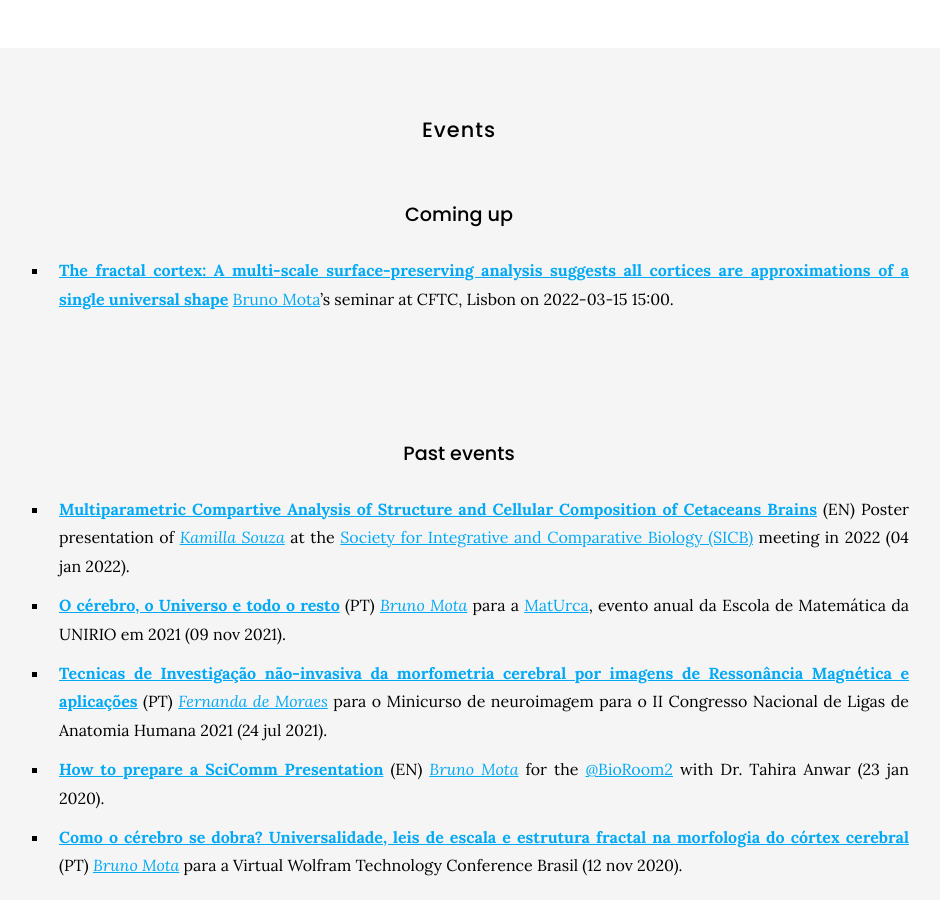
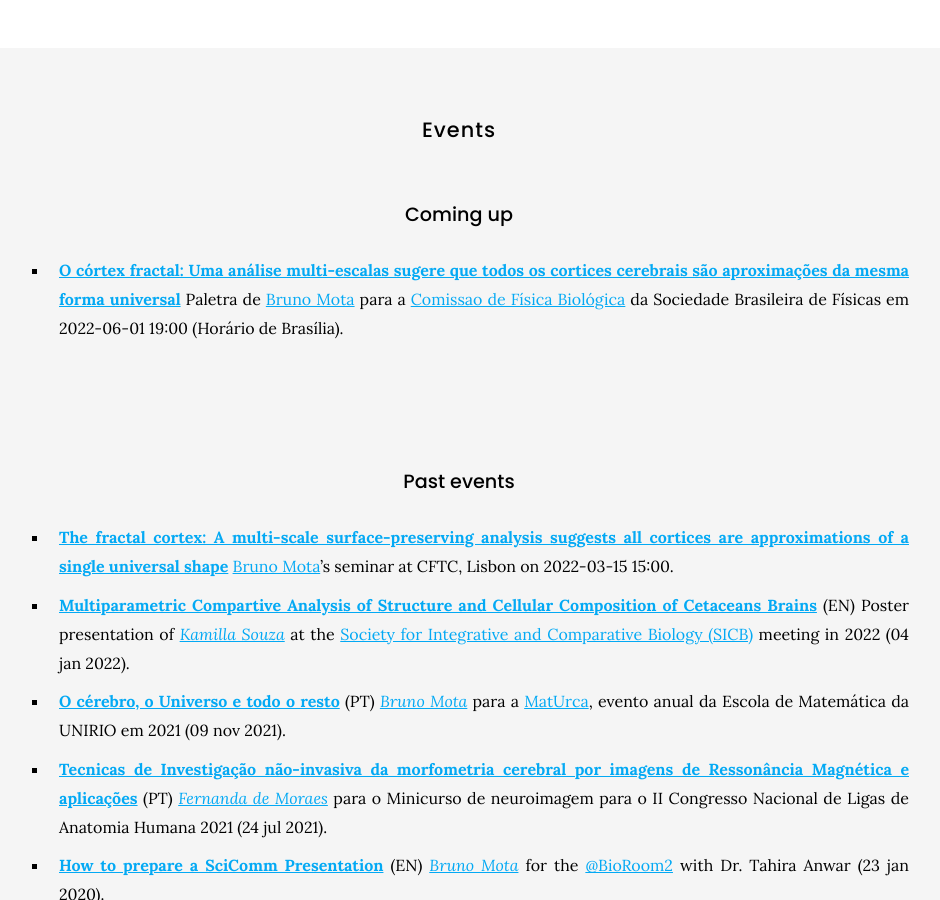
Before and after one commit to metaBIOlab/metabio, a Jekyll site: the page built from tools/index.md, in a window 1280 px wide and 900 px high, scrolled down 2141 px. Shown: the whole window, without its empty margins (181-1121 px from the left). Built offline with Jekyll 4.4.1, drawn with Linux system fonts in a browser that asks for light colours; nearby versions of some CDN libraries.

Commit message:
Update index.md

```diff
--- a/tools/index.md
+++ b/tools/index.md
@@ -48,13 +48,14 @@ Please fell free to get in touch with any of us regarding this material.
 
 ### Coming up
 
-- **[The fractal cortex: A multi-scale surface-preserving analysis suggests all cortices are approximations of a single universal shape](https://cftc.ciencias.ulisboa.pt/seminar.php?id=505)** [Bruno Mota](bruno-mota)'s seminar at CFTC, Lisbon on 2022-03-15 15:00.
+- **[O córtex fractal: Uma análise multi-escalas sugere que todos os cortices cerebrais são aproximações da mesma forma universal](https://youtu.be/hekItEAFHsU)** Paletra de [Bruno Mota](bruno-mota) para a [Comissao de Física Biológica](https://sites.google.com/view/bio-sbf/in%C3%ADcio/webin%C3%A1rios) da Sociedade Brasileira de Físicas em 2022-06-01 19:00 (Horário de Brasília).
 
 <!-- - Event 2 -->
 
 <br>
 <br>
 ### Past events
+- **[The fractal cortex: A multi-scale surface-preserving analysis suggests all cortices are approximations of a single universal shape](https://cftc.ciencias.ulisboa.pt/seminar.php?id=505)** [Bruno Mota](bruno-mota)'s seminar at CFTC, Lisbon on 2022-03-15 15:00.
 
 - **[Multiparametric Compartive Analysis of Structure and Cellular Composition of Cetaceans Brains](https://www.youtube.com/watch?v=YwNYCC35IIE)** (EN) Poster presentation of *[Kamilla Souza](kamilla-souza)* at the [Society for Integrative and Comparative Biology (SICB)](https://burkclients.com/sicb/meetings/2022/site/) meeting in 2022 (04 jan 2022).
 <br>
```
